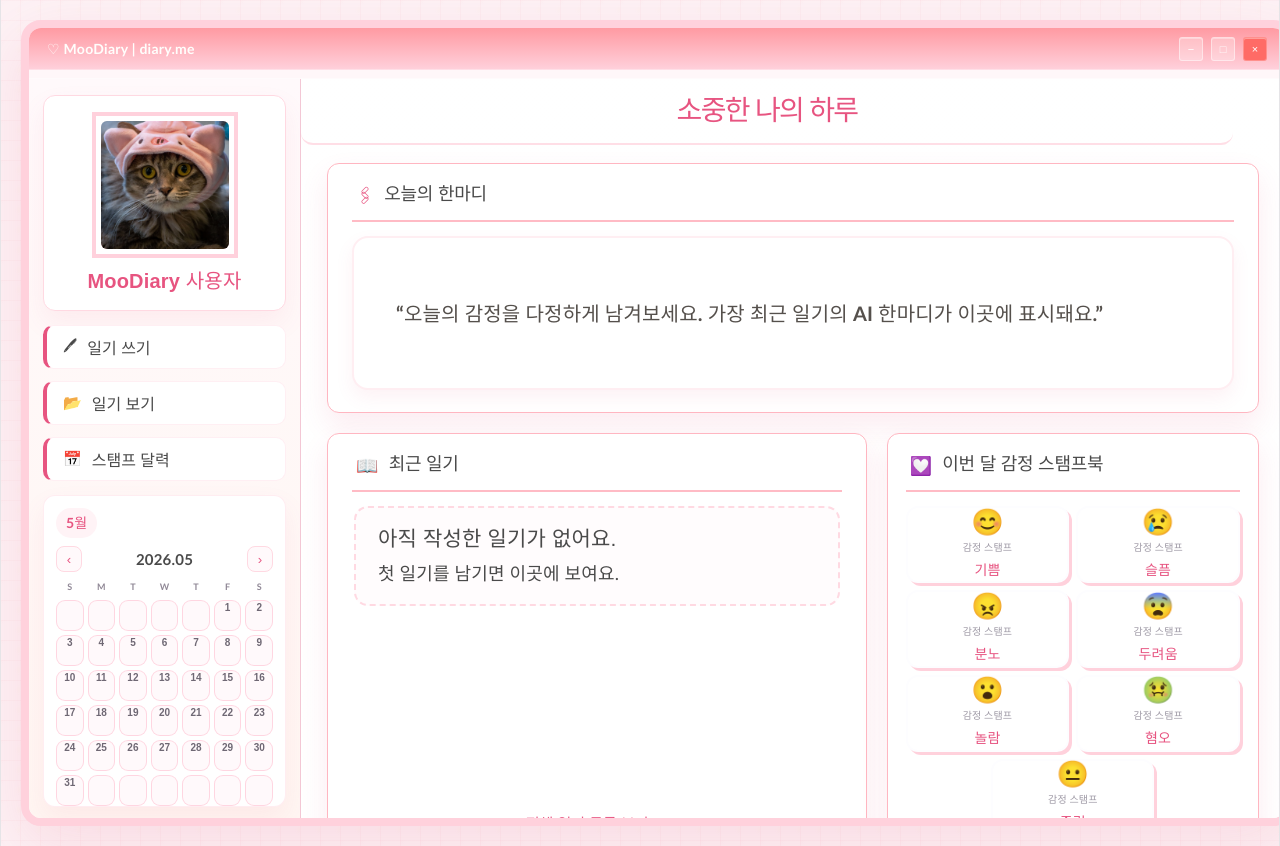
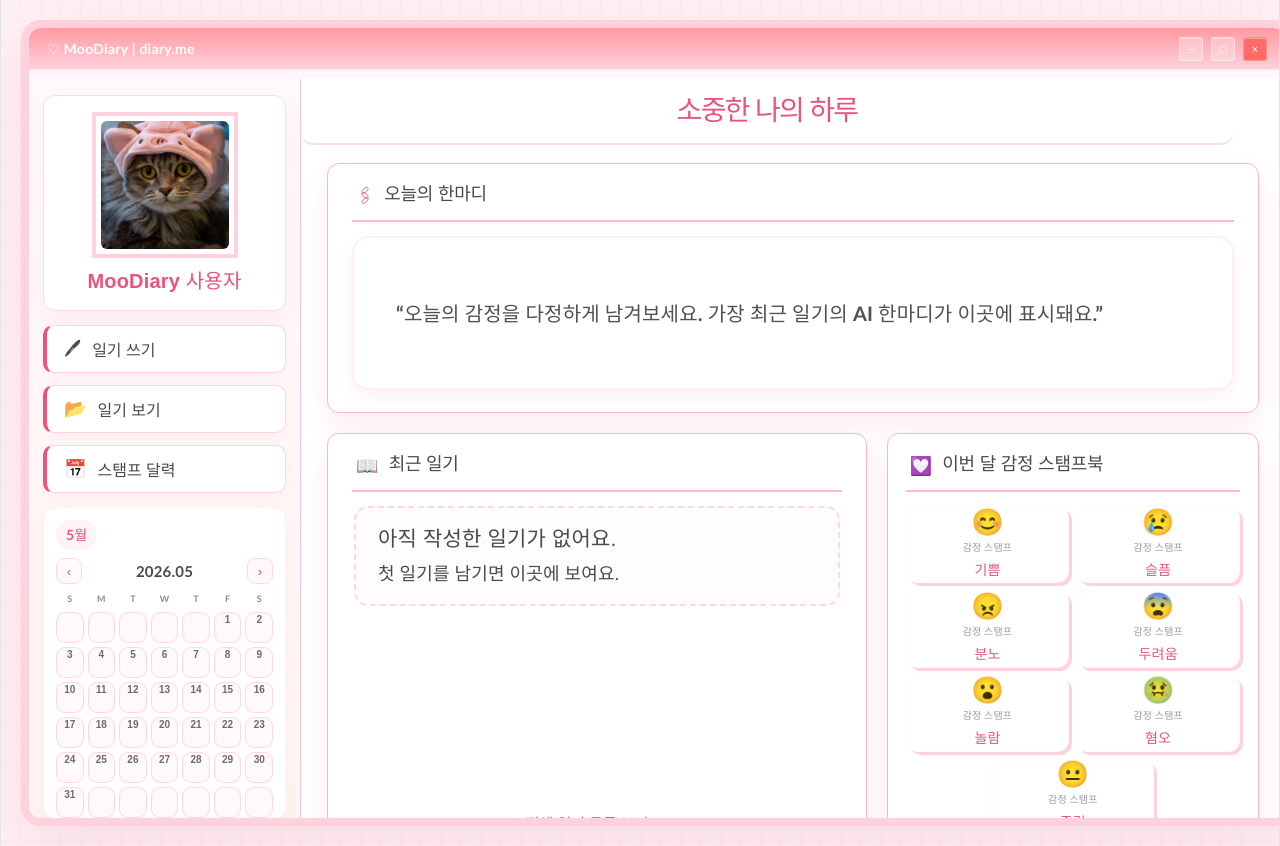
Before and after one commit to 302qq/MooDiary, a React (Vite) app: page / in a window 1280 px wide. Built offline with nearby package versions, Linux system fonts and the light colour scheme; a web font is replaced by a local one.

Commit message:
style: refine sidebar and polish MooDiary UI

```diff
--- a/src/styles/main.css
+++ b/src/styles/main.css
@@ -331,29 +331,40 @@ body {
 
 .sidebar-menu-item {
   width: 100%;
-  min-height: 44px;
-  padding: 0 16px;
+  min-height: 48px;
+  padding: 0 17px;
   background: #ffffff;
-  border: 1px solid rgba(255, 209, 220, 0.35);
+  border: 1px solid rgba(255, 182, 193, 0.58);
   border-left: 4px solid #e75480;
   border-radius: 10px;
   box-sizing: border-box;
   display: flex;
   align-items: center;
-  gap: 10px;
+  gap: 11px;
   font-size: 16px;
   font-weight: 700;
   color: var(--text-strong);
   cursor: pointer;
+  box-shadow: 0 6px 14px rgba(231, 84, 128, 0.06);
 }
 
 .sidebar-menu-item:hover {
-  background: rgba(255, 209, 220, 0.12);
+  border-color: rgba(255, 182, 193, 0.86);
+  background: rgba(255, 236, 242, 0.72);
   transform: translateY(-1px);
 }
 
+.sidebar-menu-item:focus,
+.sidebar-menu-item:active {
+  border-color: #ffb6c1;
+  background: linear-gradient(180deg, #fff3f6 0%, #ffe6ed 100%);
+  box-shadow: inset 4px 0 0 #e75480, 0 8px 18px rgba(231, 84, 128, 0.1);
+  outline: none;
+}
+
 .sidebar-menu-icon {
-  font-size: 15px;
+  font-size: 18px;
+  line-height: 1;
 }
 
 /* ===== Sidebar Mini Calendar ===== */
```
